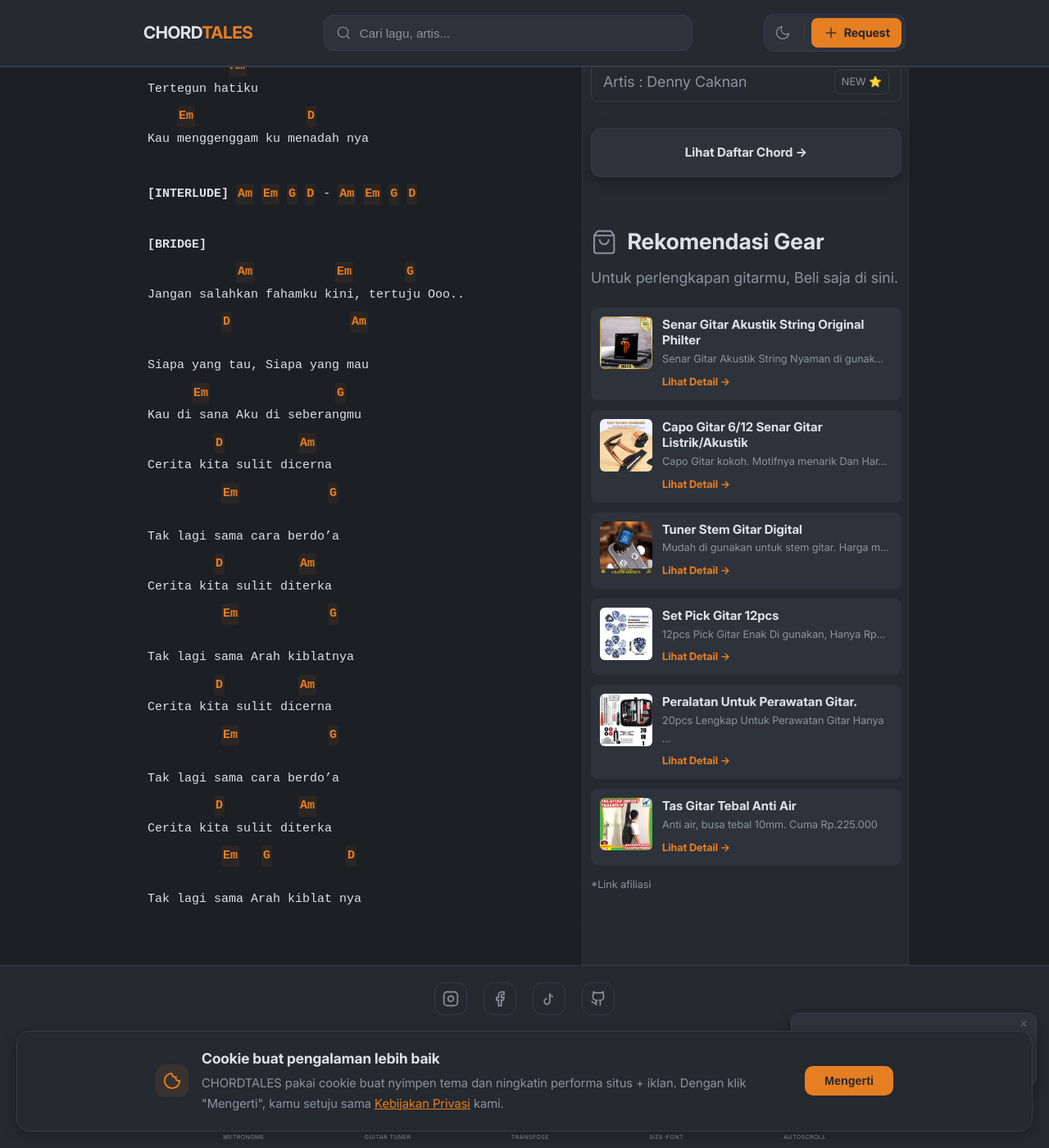
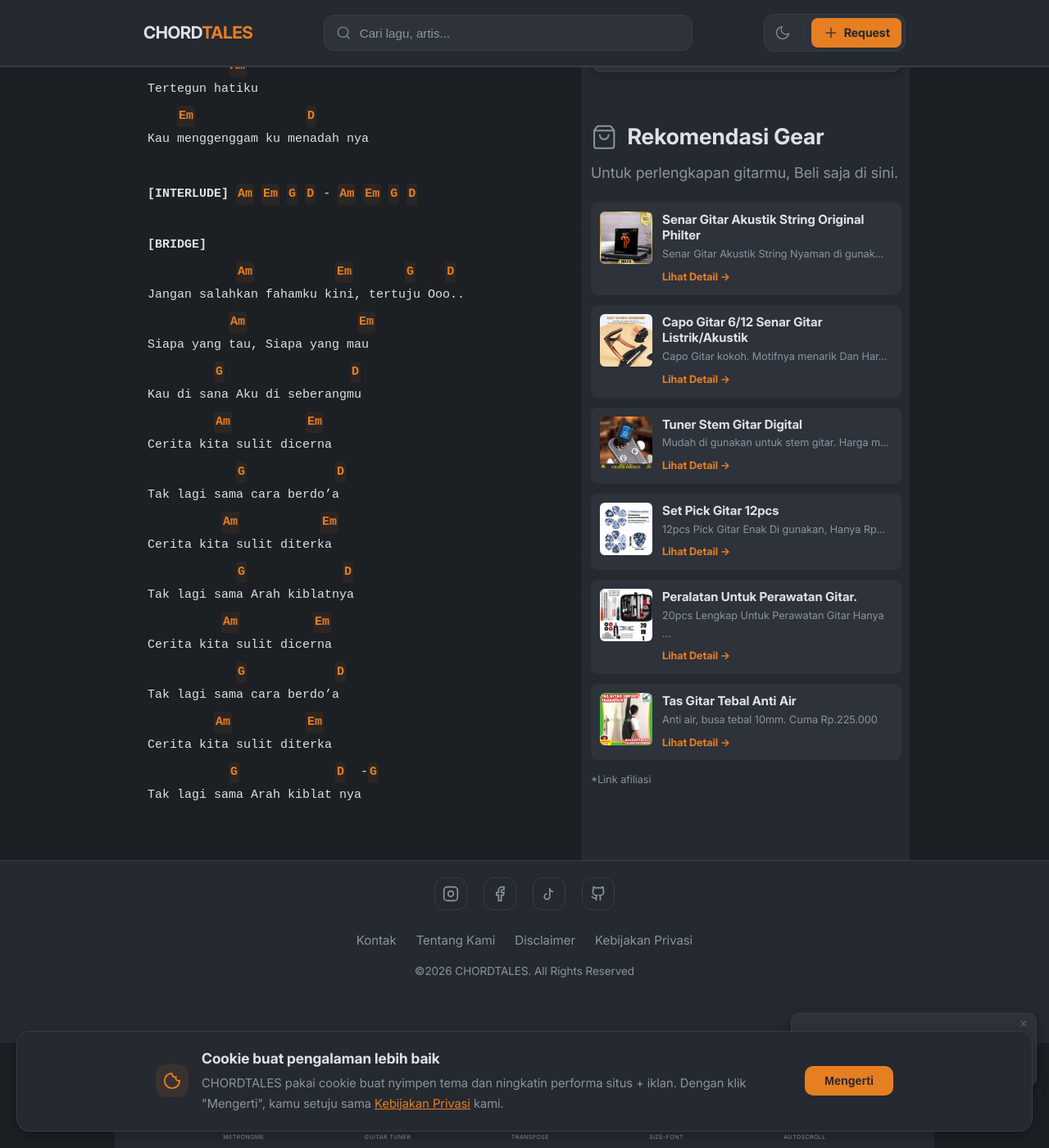
Before and after one commit to chordtales-official/chordtales, a Jekyll site: the page built from _chords/mangu.md, in a window 1280 px wide and 1400 px high, scrolled down 2272 px. Shown: the whole window at 82% size. Built offline with Jekyll 4.4.1, drawn with Linux system fonts in a browser that asks for light colours.

```diff
--- a/_chords/mangu.md
+++ b/_chords/mangu.md
@@ -68,25 +68,25 @@ Kau menggenggam ku menadah nya
 **[INTERLUDE]** Am Em G D - Am Em G D
 
 **[BRIDGE]**
-            Am           Em       G
+            Am           Em       G    D
 Jangan salahkan fahamku kini, tertuju Ooo..
-          D                Am
+           Am               Em
 Siapa yang tau, Siapa yang mau
-      Em                 G
+         G                 D
 Kau di sana Aku di seberangmu
-         D          Am
+         Am          Em
 Cerita kita sulit dicerna
-          Em            G
+            G            D
 Tak lagi sama cara berdo'a
-         D          Am
+          Am           Em
 Cerita kita sulit diterka
-          Em            G
+            G             D
 Tak lagi sama Arah kiblatnya
-         D          Am
+          Am          Em
 Cerita kita sulit dicerna
-          Em            G
+            G            D
 Tak lagi sama cara berdo'a
-         D          Am
+         Am          Em
 Cerita kita sulit diterka
-          Em   G          D
+           G             D  -G
 Tak lagi sama Arah kiblat nya
```
